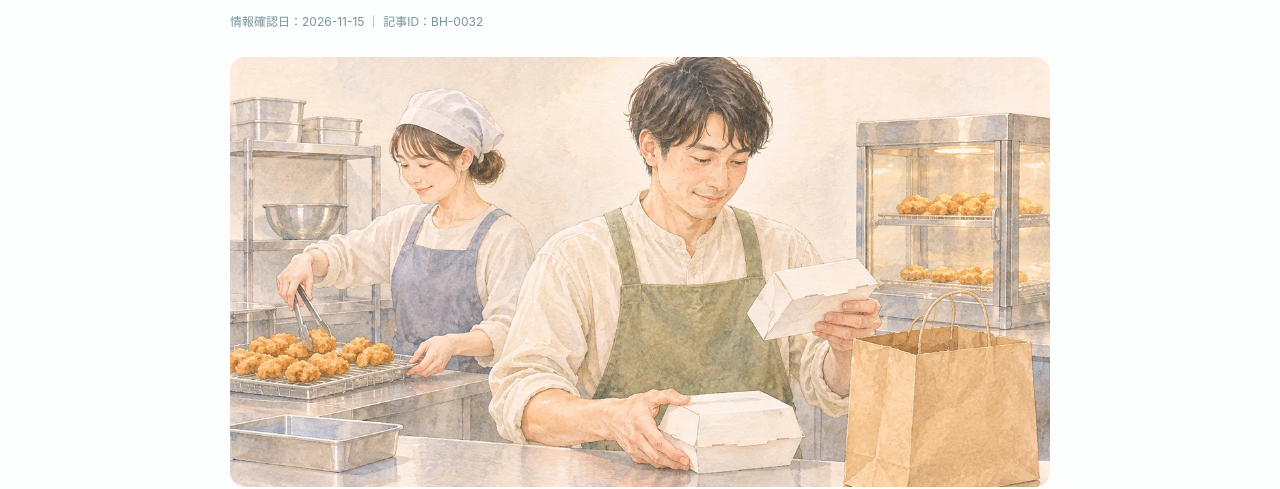
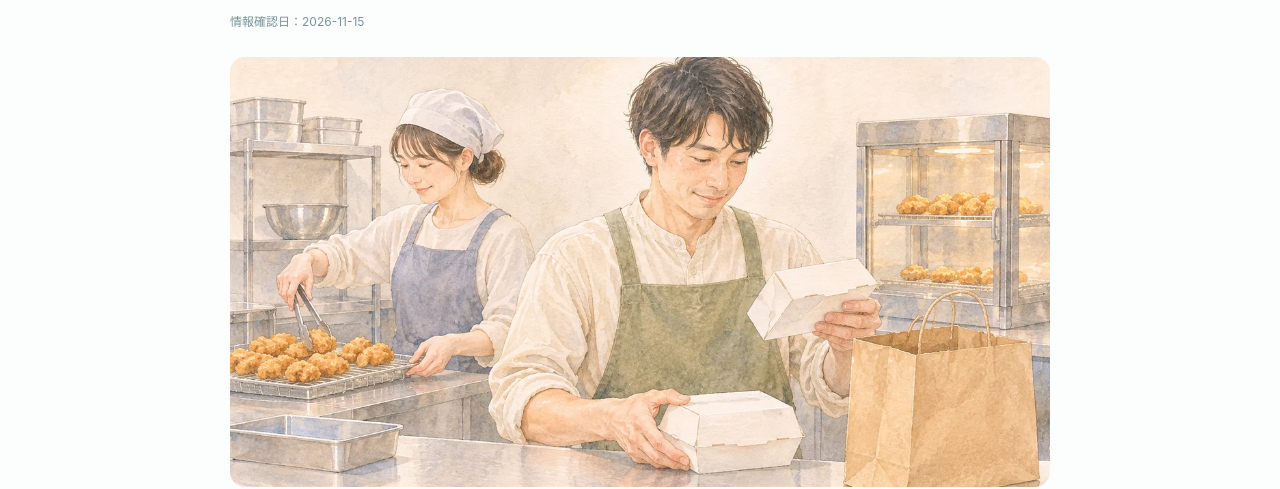
Before and after one commit to japanwillis/baito-hyouban, an Astro site: page /company/kfc in a window 1280 px wide. Shown: the part 321-810 px from the top of the page. Built offline with nearby package versions, Linux system fonts and the light colour scheme; Astro itself is replaced by a stand-in of ours.

Commit message:
Hide editorial article IDs from public article headers

```diff
--- a/src/layouts/CompanyArticle.astro
+++ b/src/layouts/CompanyArticle.astro
@@ -4,7 +4,7 @@ const { frontmatter } = Astro.props;
 ---
 <Base title={frontmatter.title} description={frontmatter.description} image={frontmatter.heroImage}>
  <div class="breadcrumb"><a href="/">トップ</a><span>›</span><a href="/company/">企業別の評判</a><span>›</span><span>この記事</span></div>
- <article class="article"><div class="article-intro"><span class="pill">企業別のバイト評判</span><h1>{frontmatter.title}</h1><p class="muted">情報確認日：{frontmatter.checkedDate} ｜ 記事ID：{frontmatter.articleId}</p></div>
+ <article class="article"><div class="article-intro"><span class="pill">企業別のバイト評判</span><h1>{frontmatter.title}</h1><p class="muted">情報確認日：{frontmatter.checkedDate}</p></div>
  {frontmatter.heroImage && <img class="hero-image" src={frontmatter.heroImage} width="1200" height="630" alt={frontmatter.imageAlt} loading="eager" />}
  <div class="article-content"><slot /></div>
  <div class="bottom-link"><a href="/company/">その他のお役立ち記事を見る →</a></div>
```
